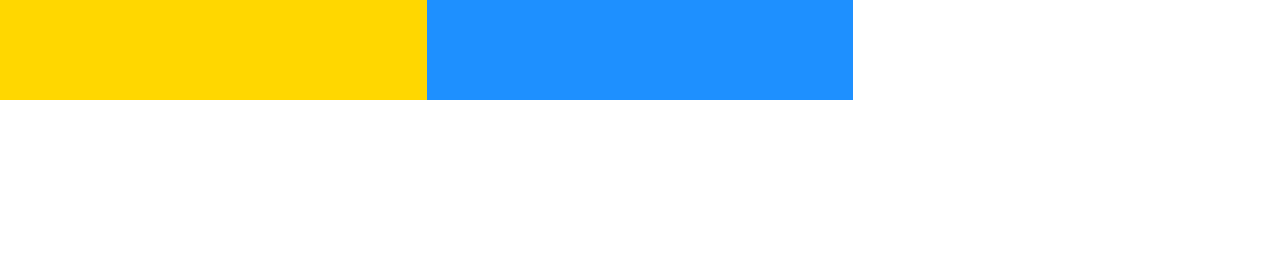
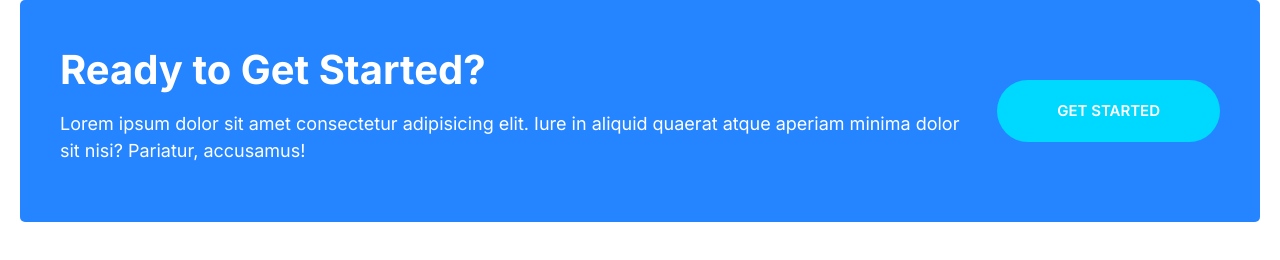
Before and after one commit to braahy97/braa-html-css-learning, a plain HTML site: page index.html in a window 1280 px wide. Drawn offline with Linux system fonts and the light colour scheme.

Commit message:
Define callout component

```diff
--- a/css/style.css
+++ b/css/style.css
@@ -209,6 +209,7 @@ a {
     cursor: pointer;
     text-align: center;
 }
+
 
 .btn--primary {
     background: var(--color-primary);
@@ -500,3 +501,52 @@ a {
         padding-left: 6rem;
     }
 }
+
+/* callout */
+
+.container {
+    max-width: 1240px;
+
+    margin: 0 auto;
+}
+
+.callout {
+    padding: 4rem;
+    border-radius: 5px;
+}
+
+.callout--primary {
+    background-color: var(--color-primary);
+    color: #fff;
+}
+
+.callout__heading {
+    color: #fff;
+    margin-top: 0;
+}
+
+.callout .btn {
+    padding: 2rem 6rem;
+    align-self: center;
+    justify-self: center;
+    margin: 1rem 0;
+}
+
+.callout__content {
+    text-align: center;
+}
+
+@media screen and (min-width:768px) {
+
+    .callout .btn {
+        margin-left: 2rem;
+    }
+
+    .callout__content {
+        text-align: left;
+    }
+
+    .grid--cols-2 {
+        grid-template-columns: 1fr auto;
+    }
+}
--- a/index.html
+++ b/index.html
@@ -14,9 +14,18 @@
 </head>
 
 <body>
-    <div class="grid grid--cols-2 grid--cols-3">
-        <div style="height: 100px; background: gold; "></div>
-        <div style="height: 100px; background: dodgerblue; "></div>
+    <div class="container">
+        <div class="callout callout--primary callout-signup">
+            <div class="grid grid--cols-2">
+                <div class="callout__content">
+                    <h2 class="callout__heading">Ready to Get Started?</h2>
+                    <p>Lorem ipsum dolor sit amet consectetur adipisicing elit. Iure in aliquid quaerat atque aperiam
+                        minima
+                        dolor sit nisi? Pariatur, accusamus!</p>
+                </div>
+                <a class="btn btn--secondary " href="#">GET STARTED</a>
+            </div>
+        </div>
     </div>
 </body>
 
```
Also changed, not shown: css/components/callout.html (added, +13 -0 lines).
